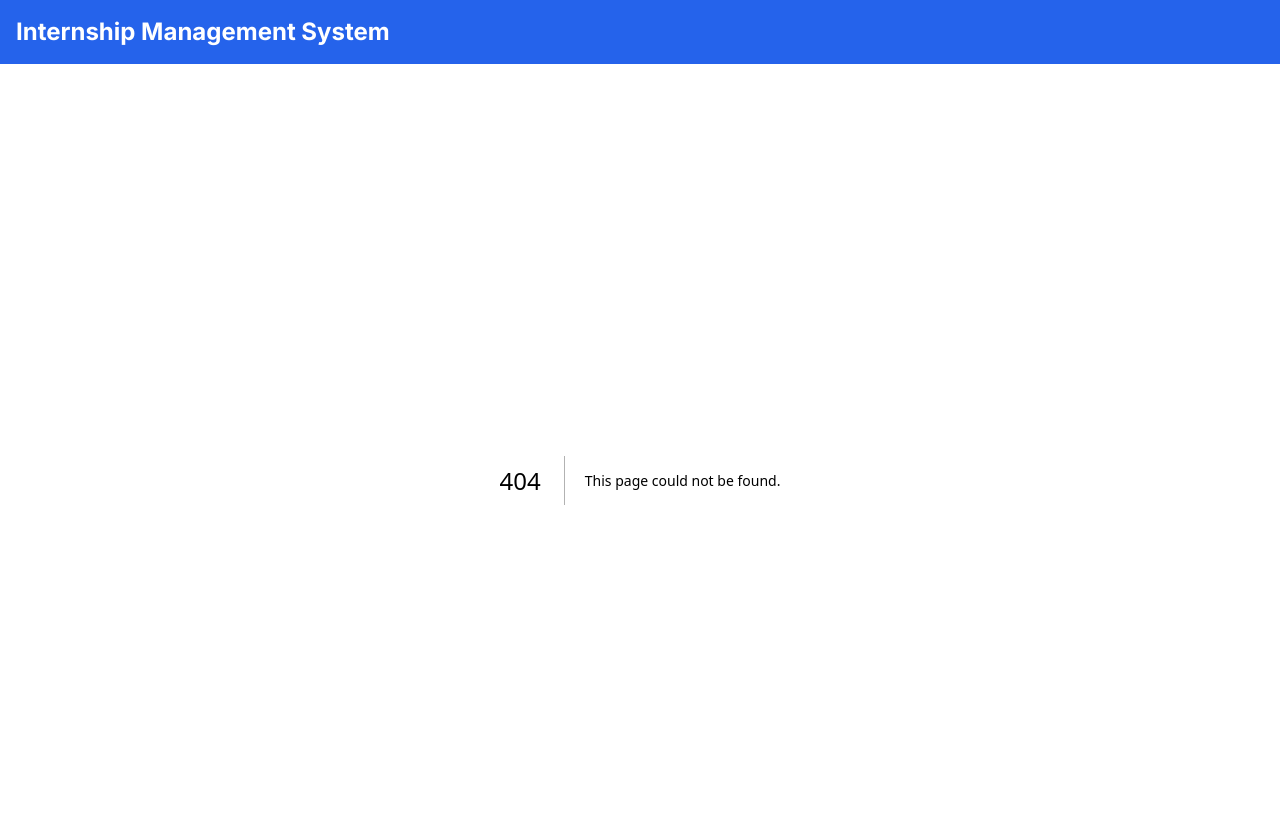
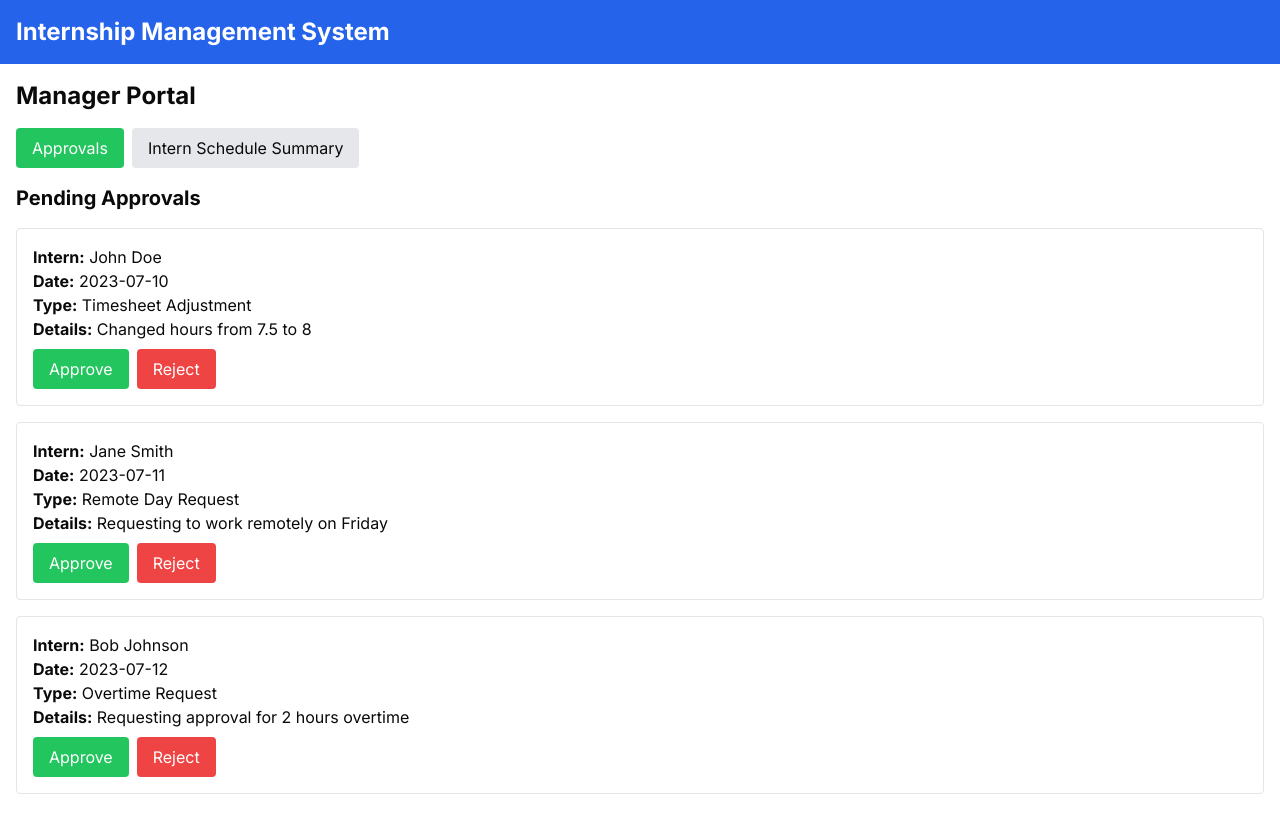
Before and after one commit to NabilHasan09/payroll-auto, a Next.js app in the folder payroll-management/: page /manager in a window 1280 px wide. Before the commit this address had no page. Shown: the top 832 px of the page. Built offline with nearby package versions, Linux system fonts and the light colour scheme.

Commit message:
revamp UI and delegate capabilities specific to this portal

```diff
--- a/payroll-management/app/admin/page.tsx
+++ b/payroll-management/app/admin/page.tsx
@@ -4,33 +4,49 @@ import { useState } from "react"
 import DataSummary from "../components/DataSummary"
 import ReportGenerator from "../components/ReportGenerator"
 import CommunicationTools from "../components/CommunicationTools"
+import ManagerDashboard from "./components/ManagerDashboard"
+import ApprovalWorkflow from "./components/ApprovalWorkFlow"
 
 export default function AdminDashboard() {
-  const [activeTab, setActiveTab] = useState("summary")
+  const [activeTab, setActiveTab] = useState("dashboard")
 
   return (
-    <div>
+    <div className="bg-gray-900 p-6 rounded-lg">
       <h2 className="text-2xl font-bold mb-4">Admin Dashboard</h2>
       <div className="mb-4">
         <button
-          className={`mr-2 ${activeTab === "summary" ? "bg-red-500 text-white" : "bg-gray-200"} px-4 py-2 rounded`}
+          className={`mr-2 ${activeTab === "dashboard" ? "bg-red-500 text-white" : "bg-gray-700"} px-4 py-2 rounded`}
+          onClick={() => setActiveTab("dashboard")}
+        >
+          Manager Dashboard
+        </button>
+        <button
+          className={`mr-2 ${activeTab === "approvals" ? "bg-red-500 text-white" : "bg-gray-700"} px-4 py-2 rounded`}
+          onClick={() => setActiveTab("approvals")}
+        >
+          Approvals
+        </button>
+        <button
+          className={`mr-2 ${activeTab === "summary" ? "bg-red-500 text-white" : "bg-gray-700"} px-4 py-2 rounded`}
           onClick={() => setActiveTab("summary")}
         >
           Data Summary
         </button>
         <button
-          className={`mr-2 ${activeTab === "reports" ? "bg-red-500 text-white" : "bg-gray-200"} px-4 py-2 rounded`}
+          className={`mr-2 ${activeTab === "reports" ? "bg-red-500 text-white" : "bg-gray-700"} px-4 py-2 rounded`}
           onClick={() => setActiveTab("reports")}
         >
           Generate Reports
         </button>
         <button
-          className={`${activeTab === "communication" ? "bg-red-500 text-white" : "bg-gray-200"} px-4 py-2 rounded`}
+          className={`${activeTab === "communication" ? "bg-red-500 text-white" : "bg-gray-700"} px-4 py-2 rounded`}
           onClick={() => setActiveTab("communication")}
         >
           Communication Tools
         </button>
       </div>
+      {activeTab === "dashboard" && <ManagerDashboard />}
+      {activeTab === "approvals" && <ApprovalWorkflow />}
       {activeTab === "summary" && <DataSummary />}
       {activeTab === "reports" && <ReportGenerator />}
       {activeTab === "communication" && <CommunicationTools />}
--- a/payroll-management/app/components/ApprovalWorkFlow.tsx
+++ b/payroll-management/app/components/ApprovalWorkFlow.tsx
@@ -2,36 +2,72 @@
 
 import { useState } from "react"
 
-export default function RemoteSchedule() {
-  const [schedule, setSchedule] = useState({
-    monday: "on-site",
-    tuesday: "on-site",
-    wednesday: "remote",
-    thursday: "on-site",
-    friday: "remote",
-  })
+// Dummy data to simulate pending approvals
+const dummyPendingApprovals = [
+  {
+    id: 1,
+    intern: "John Doe",
+    date: "2023-07-10",
+    type: "Timesheet Adjustment",
+    details: "Changed hours from 7.5 to 8",
+  },
+  {
+    id: 2,
+    intern: "Jane Smith",
+    date: "2023-07-11",
+    type: "Remote Day Request",
+    details: "Requesting to work remotely on Friday",
+  },
+  {
+    id: 3,
+    intern: "Bob Johnson",
+    date: "2023-07-12",
+    type: "Overtime Request",
+    details: "Requesting approval for 2 hours overtime",
+  },
+]
 
-  const handleScheduleChange = (day: string, value: string) => {
-    setSchedule({ ...schedule, [day]: value })
+export default function ApprovalWorkflow() {
+  const [pendingApprovals, setPendingApprovals] = useState(dummyPendingApprovals)
+
+  const handleApproval = (id: number, approved: boolean) => {
+    // In a real application, this would send an API request
+    setPendingApprovals(pendingApprovals.filter((approval) => approval.id !== id))
   }
 
   return (
     <div>
-      <h3 className="text-xl font-bold mb-4">Remote Schedule</h3>
-      {Object.entries(schedule).map(([day, status]) => (
-        <div key={day} className="mb-2">
-          <label className="mr-2 capitalize">{day}:</label>
-          <select
-            value={status}
-            onChange={(e) => handleScheduleChange(day, e.target.value)}
-            className="border rounded px-2 py-1"
-          >
-            <option value="on-site">On-site</option>
-            <option value="remote">Remote</option>
-          </select>
+      <h3 className="text-xl font-bold mb-4">Pending Approvals</h3>
+      {pendingApprovals.map((approval) => (
+        <div key={approval.id} className="border p-4 mb-4 rounded">
+          <p>
+            <strong>Intern:</strong> {approval.intern}
+          </p>
+          <p>
+            <strong>Date:</strong> {approval.date}
+          </p>
+          <p>
+            <strong>Type:</strong> {approval.type}
+          </p>
+          <p>
+            <strong>Details:</strong> {approval.details}
+          </p>
+          <div className="mt-2">
+            <button
+              className="bg-green-500 text-white px-4 py-2 rounded mr-2"
+              onClick={() => handleApproval(approval.id, true)}
+            >
+              Approve
+            </button>
+            <button
+              className="bg-red-500 text-white px-4 py-2 rounded"
+              onClick={() => handleApproval(approval.id, false)}
+            >
+              Reject
+            </button>
+          </div>
         </div>
       ))}
-      <button className="mt-4 bg-blue-500 text-white px-4 py-2 rounded">Submit Schedule</button>
     </div>
   )
 }
--- /dev/null
+++ b/payroll-management/app/components/Timesheet.tsx
@@ -0,0 +1,228 @@
+"use client"
+
+import { useState, useEffect } from "react"
+
+interface TimesheetEntry {
+  Emplid: string
+  EarningCode: string
+  Amount: string
+  Hours: number
+  GrossUp: string
+  EarnsBeginDt: string
+  EarnsEndDt: string
+}
+
+// Dummy data to simulate Kronos integration
+const dummyKronosData: TimesheetEntry[] = [
+  {
+    Emplid: "123456",
+    EarningCode: "TRT",
+    Amount: "",
+    Hours: 13.45,
+    GrossUp: "N",
+    EarnsBeginDt: "11/16/2024",
+    EarnsEndDt: "11/29/2024",
+  },
+  {
+    Emplid: "123456",
+    EarningCode: "TRT",
+    Amount: "",
+    Hours: 1.25,
+    GrossUp: "N",
+    EarnsBeginDt: "11/2/2024",
+    EarnsEndDt: "11/15/2024",
+  },
+  {
+    Emplid: "123456",
+    EarningCode: "TRT",
+    Amount: "",
+    Hours: 8,
+    GrossUp: "N",
+    EarnsBeginDt: "11/2/2024",
+    EarnsEndDt: "11/15/2024",
+  },
+  {
+    Emplid: "123456",
+    EarningCode: "TRT",
+    Amount: "",
+    Hours: 12,
+    GrossUp: "N",
+    EarnsBeginDt: "11/16/2024",
+    EarnsEndDt: "11/29/2024",
+  },
+  {
+    Emplid: "123456",
+    EarningCode: "TRT",
+    Amount: "",
+    Hours: 15,
+    GrossUp: "N",
+    EarnsBeginDt: "11/2/2024",
+    EarnsEndDt: "11/15/2024",
+  },
+  {
+    Emplid: "123456",
+    EarningCode: "TRT",
+    Amount: "",
+    Hours: 15,
+    GrossUp: "N",
+    EarnsBeginDt: "11/16/2024",
+    EarnsEndDt: "11/29/2024",
+  },
+  {
+    Emplid: "123456",
+    EarningCode: "TRT",
+    Amount: "",
+    Hours: 10,
+    GrossUp: "N",
+    EarnsBeginDt: "9/21/2024",
+    EarnsEndDt: "10/4/2024",
+  },
+  {
+    Emplid: "123456",
+    EarningCode: "TRT",
+    Amount: "",
+    Hours: 7,
+    GrossUp: "N",
+    EarnsBeginDt: "11/2/2024",
+    EarnsEndDt: "11/15/2024",
+  },
+  {
+    Emplid: "123456",
+    EarningCode: "TRT",
+    Amount: "",
+    Hours: 59,
+    GrossUp: "N",
+    EarnsBeginDt: "11/2/2024",
+    EarnsEndDt: "11/15/2024",
+  },
+  {
+    Emplid: "123456",
+    EarningCode: "TRT",
+    Amount: "",
+    Hours: 35,
+    GrossUp: "N",
+    EarnsBeginDt: "11/16/2024",
+    EarnsEndDt: "11/29/2024",
+  },
+  {
+    Emplid: "123456",
+    EarningCode: "TRT",
+    Amount: "",
+    Hours: 42,
+    GrossUp: "N",
+    EarnsBeginDt: "11/16/2024",
+    EarnsEndDt: "11/29/2024",
+  },
+  {
+    Emplid: "123456",
+    EarningCode: "TRT",
+    Amount: "",
+    Hours: 7,
+    GrossUp: "N",
+    EarnsBeginDt: "10/19/2024",
+    EarnsEndDt: "11/1/2024",
+  },
+  {
+    Emplid: "123456",
+    EarningCode: "TRT",
+    Amount: "",
+    Hours: 6,
+    GrossUp: "N",
+    EarnsBeginDt: "11/2/2024",
+    EarnsEndDt: "11/15/2024",
+  },
+  {
+    Emplid: "123456",
+    EarningCode: "TRT",
+    Amount: "",
+    Hours: 6.44,
+    GrossUp: "N",
+    EarnsBeginDt: "11/2/2024",
+    EarnsEndDt: "11/15/2024",
+  },
+  {
+    Emplid: "123456",
+    EarningCode: "TRT",
+    Amount: "",
+    Hours: 28.15,
+    GrossUp: "N",
+    EarnsBeginDt: "11/2/2024",
+    EarnsEndDt: "11/15/2024",
+  },
+  {
+    Emplid: "123456",
+    EarningCode: "TRT",
+    Amount: "",
+    Hours: 8.45,
+    GrossUp: "N",
+    EarnsBeginDt: "10/19/2024",
+    EarnsEndDt: "11/1/2024",
+  },
+]
+
+export default function Timesheet() {
+  const [timesheet, setTimesheet] = useState<TimesheetEntry[]>(dummyKronosData)
+
+  useEffect(() => {
+    // Simulate fetching data from Kronos
+    // In a real application, this would be an API call
+    setTimesheet(dummyKronosData)
+  }, [])
+
+  const handleAdjustment = (index: number, adjustedHours: number) => {
+    setTimesheet((prevTimesheet) =>
+      prevTimesheet.map((entry, i) => (i === index ? { ...entry, Hours: adjustedHours } : entry)),
+    )
+  }
+
+  // Group entries by pay period
+  const groupedTimesheet = timesheet.reduce(
+    (acc, entry) => {
+      const key = `${entry.EarnsBeginDt} - ${entry.EarnsEndDt}`
+      if (!acc[key]) {
+        acc[key] = []
+      }
+      acc[key].push(entry)
+      return acc
+    },
+    {} as Record<string, TimesheetEntry[]>,
+  )
+
+  return (
+    <div>
+      <h3 className="text-xl font-bold mb-4">Timesheet</h3>
+      {Object.entries(groupedTimesheet).map(([payPeriod, entries]) => (
+        <div key={payPeriod} className="mb-8">
+          <h4 className="text-lg font-semibold mb-2">Pay Period: {payPeriod}</h4>
+          <table className="w-full border-collapse border border-gray-300">
+            <thead>
+              <tr className="bg-gray-100">
+                <th className="border border-gray-300 px-4 py-2">Employee ID</th>
+                <th className="border border-gray-300 px-4 py-2">Earning Code</th>
+                <th className="border border-gray-300 px-4 py-2">Hours</th>
+                <th className="border border-gray-300 px-4 py-2">Adjustment</th>
+              </tr>
+            </thead>
+            <tbody>
+              {entries.map((entry, index) => (
+                <tr key={index}>
+                  <td className="border border-gray-300 px-4 py-2">{entry.Emplid}</td>
+                  <td className="border border-gray-300 px-4 py-2">{entry.EarningCode}</td>
+                  <td className="border border-gray-300 px-4 py-2">{entry.Hours}</td>
+                  <td className="border border-gray-300 px-4 py-2">
+                    <input
+                      type="number"
+                      className="border rounded px-2 py-1 w-20"
+                      defaultValue={entry.Hours}
+                      onChange={(e) => handleAdjustment(timesheet.indexOf(entry), Number.parseFloat(e.target.value))}
+                    />
+                  </td>
+                </tr>
+              ))}
+            </tbody>
+          </table>
+        </div>
+      ))}
+    </div>
+  )
+}
--- /dev/null
+++ b/payroll-management/app/intern/page.tsx
@@ -0,0 +1,39 @@
+"use client"
+
+import { useState } from "react"
+import Timesheet from "../components/Timesheet"
+import RemoteSchedule from "../components/RemoteSchedule"
+import Notifications from "../components/Notifications"
+
+export default function InternPortal() {
+  const [activeTab, setActiveTab] = useState("timesheet")
+
+  return (
+    <div>
+      <h2 className="text-2xl font-bold mb-4">Intern Portal</h2>
+      <div className="mb-4">
+        <button
+          className={`mr-2 ${activeTab === "timesheet" ? "bg-blue-500 text-white" : "bg-gray-200"} px-4 py-2 rounded`}
+          onClick={() => setActiveTab("timesheet")}
+        >
+          Timesheet
+        </button>
+        <button
+          className={`mr-2 ${activeTab === "schedule" ? "bg-blue-500 text-white" : "bg-gray-200"} px-4 py-2 rounded`}
+          onClick={() => setActiveTab("schedule")}
+        >
+          Remote Schedule
+        </button>
+        <button
+          className={`${activeTab === "notifications" ? "bg-blue-500 text-white" : "bg-gray-200"} px-4 py-2 rounded`}
+          onClick={() => setActiveTab("notifications")}
+        >
+          Notifications
+        </button>
+      </div>
+      {activeTab === "timesheet" && <Timesheet />}
+      {activeTab === "schedule" && <RemoteSchedule />}
+      {activeTab === "notifications" && <Notifications />}
+    </div>
+  )
+}
--- /dev/null
+++ b/payroll-management/app/manager/page.tsx
@@ -0,0 +1,31 @@
+"use client"
+
+import { useState } from "react"
+import ApprovalWorkflow from "../components/ApprovalWorkFlow"
+import InternScheduleSummary from "../components/InternScheduleSummary"
+
+export default function ManagerPortal() {
+  const [activeTab, setActiveTab] = useState("approvals")
+
+  return (
+    <div>
+      <h2 className="text-2xl font-bold mb-4">Manager Portal</h2>
+      <div className="mb-4">
+        <button
+          className={`mr-2 ${activeTab === "approvals" ? "bg-green-500 text-white" : "bg-gray-200"} px-4 py-2 rounded`}
+          onClick={() => setActiveTab("approvals")}
+        >
+          Approvals
+        </button>
+        <button
+          className={`${activeTab === "summary" ? "bg-green-500 text-white" : "bg-gray-200"} px-4 py-2 rounded`}
+          onClick={() => setActiveTab("summary")}
+        >
+          Intern Schedule Summary
+        </button>
+      </div>
+      {activeTab === "approvals" && <ApprovalWorkflow />}
+      {activeTab === "summary" && <InternScheduleSummary />}
+    </div>
+  )
+}
```
